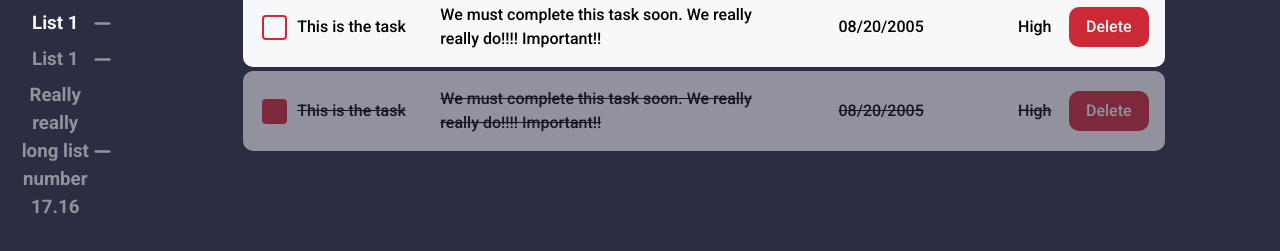
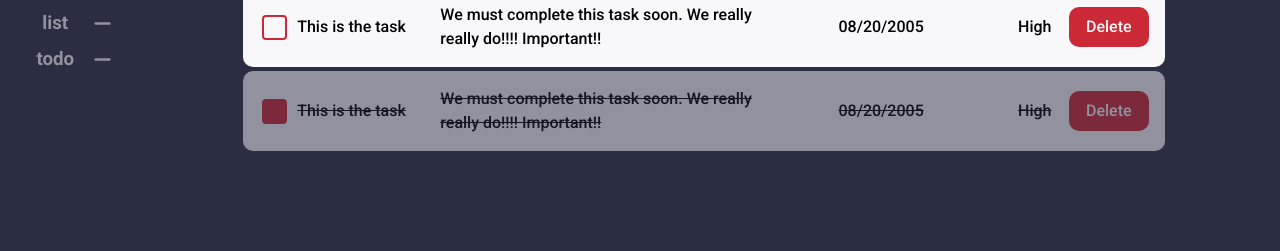
Before and after one commit to Zando411/Todo-List, a website built with webpack: page dist/index.html in a window 1280 px wide. Shown: the part 237-488 px from the top of the page. Built offline with nearby package versions, Linux system fonts and the light colour scheme.

Commit message:
add logic to create and display new lists

```diff
--- a/src/forms.js
+++ b/src/forms.js
@@ -1,3 +1,5 @@
+import { createList, renderLists, lists } from './listLogic';
+
 function openListForm() {
   let form = document.getElementById('list-form');
   form.style.display = 'flex';
@@ -12,10 +14,12 @@ function closeListForm() {
   }
 
   let newListName = input.value;
+
+  const list = createList(name);
   input.value = '';
+  lists.push(list);
   form.style.display = 'none';
-  console.log(newListName);
-  return newListName;
+  renderLists();
 }
 
 export { openListForm, closeListForm };
--- a/src/index.js
+++ b/src/index.js
@@ -1,3 +1,6 @@
-import addEventListeners from './displayHandler';
+import { addEventListeners, updateEventListeners } from './displayHandler';
+import { renderLists } from './listLogic';
 
 addEventListeners();
+
+renderLists();
--- a/src/listLogic.js
+++ b/src/listLogic.js
@@ -0,0 +1,46 @@
+const listsContainer = document.querySelector('[data-lists]');
+
+let lists = [
+  {
+    id: 1,
+    name: 'list',
+  },
+  {
+    id: 2,
+    name: 'todo',
+  },
+];
+
+function createList(name) {
+  return {
+    id: Date.now().toString(),
+    name: name,
+    tasks: [],
+  };
+}
+
+function renderLists() {
+  clearElement(listsContainer);
+  lists.forEach((list) => {
+    const listElement = document.createElement('div');
+    listElement.classList.add('lists');
+    listElement.dataset.listID = list.id;
+    let listElementHTML = `
+        <div class="list-item">
+          <h3 class="list-text hover">${list.name}</h3>
+          <i class="fa-solid fa-minus hover fa-lg" style="color: #f8f7f9"></i>
+        </div>
+        `;
+
+    listElement.innerHTML = listElementHTML;
+    listsContainer.appendChild(listElement);
+  });
+}
+
+function clearElement(element) {
+  while (element.firstChild) {
+    element.removeChild(element.firstChild);
+  }
+}
+
+export { renderLists, createList, lists };
```
Also changed, not shown: dist/index.html.
